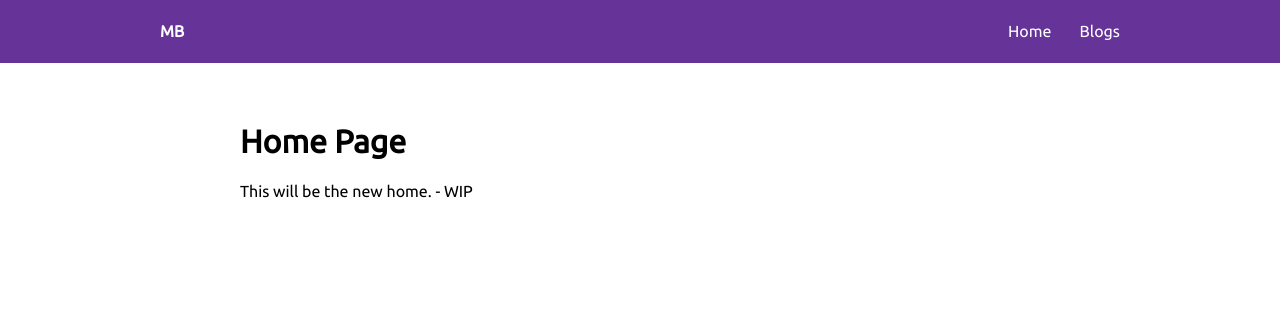
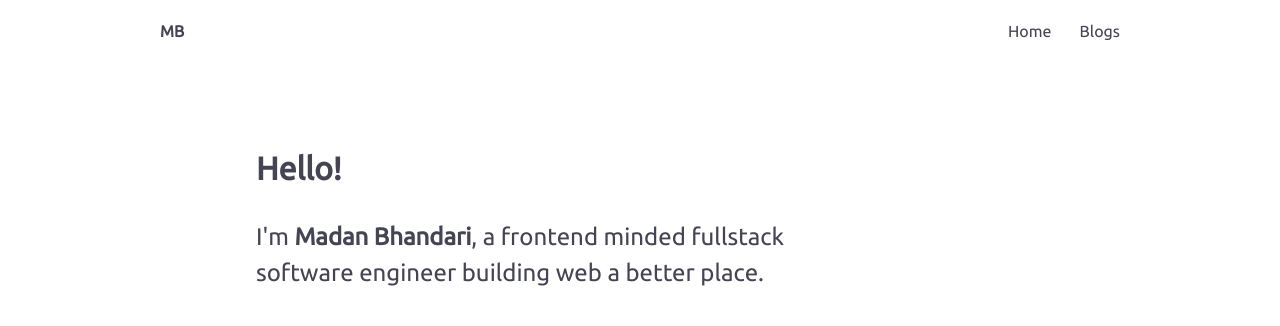
Before and after one commit to MadanBhandari/portfolio, a Gatsby site: page /home in a window 1280 px wide. Built offline with nearby package versions, Linux system fonts and the light colour scheme; Gatsby itself is replaced by a stand-in of ours.

Commit message:
Home page updates

```diff
--- a/src/components/header.js
+++ b/src/components/header.js
@@ -4,7 +4,7 @@ import styled from 'styled-components'
 
 const HeaderWrapper = styled.div`
   position : relative;
-  background-color: rebeccapurple;
+  background-color: #fff;
   margin-bottom : 1.45rem;
 `
 const HeaderContent = styled.div`
@@ -18,7 +18,7 @@ const HeaderContent = styled.div`
 const LeftNav = styled.div`
   position : relative;
   .logo{
-    color: #fff;
+    color: #444452;
     font-weight : 600;
     text-decoration : none;
   }
@@ -28,7 +28,7 @@ const RightNav = styled.div`
   position : relative;
   a {
     padding-left: 1.75em;
-    color: #fff;
+    color: #444452;
     text-decoration : none;
   }
 `
--- a/src/components/layout.css
+++ b/src/components/layout.css
@@ -4,4 +4,5 @@
 body {
   font-family: 'Ubuntu', sans-serif;
   margin: 0;
+  color: #444452;
 }
--- a/src/pages/home.js
+++ b/src/pages/home.js
@@ -1,10 +1,43 @@
 import React from 'react'
 import Layout from '../components/layout'
+import styled from 'styled-components'
+import Helmet from 'react-helmet'
+
+const HomeMain = styled.div`
+  position: relative;
+  padding: 1em;
+  h3{
+    font-size: 2em;
+  }
+`
+const IntroContent = styled.div`
+  position: relative;
+  font-size: 1.5em;
+  max-width: 600px;
+  line-height: 1.5em;
+  font-weight: 300;
+  span{
+    font-weight: 600;
+  }
+`
 
 const HomePage = () => (
   <Layout>
-    <h1>Home Page</h1>
-    <p>This will be the new home. - WIP</p>
+    <Helmet
+      title='Madan Bhandari - Fullstack Developer'
+      meta={[
+        { name: 'description', content: 'Madan Bhandari Portfolio' },
+        { name: 'keywords', content: 'fullstack, developer, portfolio' },
+      ]}
+    >
+      <link href="https://fonts.googleapis.com/css?family=Ubuntu" rel="stylesheet"></link>
+    </Helmet>
+    <HomeMain>
+      <h3>Hello!</h3>
+      <IntroContent>
+        I'm <span>Madan Bhandari</span>, a frontend minded fullstack software engineer building web a better place.
+      </IntroContent>
+    </HomeMain>
   </Layout>
 )
 
```
